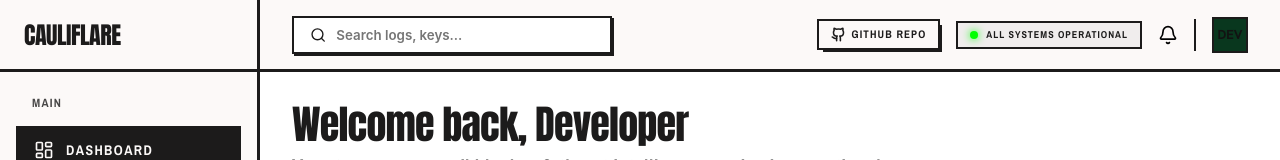
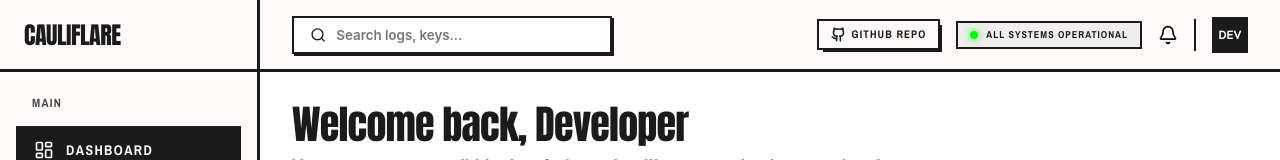
Before and after one commit to techxsarwar/cauliflare, a React (Vite) app in the folder frontend/: page /dashboard in a window 1280 px wide. Shown: the top 160 px of the page. Built offline with nearby package versions, Linux system fonts and the light colour scheme; no server answers.

Commit message:
fix: DEV mode user badge high contrast and publishable key validation

```diff
--- a/frontend/package.json
+++ b/frontend/package.json
@@ -11,6 +11,7 @@
   },
   "dependencies": {
     "@clerk/clerk-react": "^5.61.8",
+    "@clerk/react": "^6.13.1",
     "lucide-react": "^1.16.0",
     "react": "^19.2.6",
     "react-dom": "^19.2.6",
--- a/frontend/src/clerk.jsx
+++ b/frontend/src/clerk.jsx
@@ -1,31 +1,81 @@
 import React from 'react';
-import * as RealClerk from '@clerk/clerk-react';
+import {
+  ClerkProvider as RealClerkProvider,
+  Show as RealShow,
+  SignInButton as RealSignInButton,
+  SignUpButton as RealSignUpButton,
+  UserButton as RealUserButton,
+  useUser as realUseUser,
+  RedirectToSignIn as RealRedirectToSignIn,
+  SignIn as RealSignIn
+} from '@clerk/react';
 
-// Check if a real, valid Clerk publishable key is provided in .env
-const realKey = import.meta.env.VITE_CLERK_PUBLISHABLE_KEY;
-const isValidKey = Boolean(realKey && realKey.startsWith('pk_live_') || (realKey && realKey.startsWith('pk_test_') && realKey.length > 50 && !realKey.includes('Y2F1bGlmbGFyZS1kZXY')));
+const realKey = import.meta.env.VITE_CLERK_PUBLISHABLE_KEY || '';
+const isValidKey = Boolean(
+  realKey &&
+  realKey.length > 20 &&
+  (realKey.startsWith('pk_live_') || realKey.startsWith('pk_test_'))
+);
 
-export const ClerkProvider = ({ children, publishableKey, ...props }) => {
+export const ClerkProvider = ({ children, afterSignOutUrl = '/', ...props }) => {
   if (isValidKey) {
-    return <RealClerk.ClerkProvider publishableKey={publishableKey} {...props}>{children}</RealClerk.ClerkProvider>;
+    return (
+      <RealClerkProvider publishableKey={realKey} afterSignOutUrl={afterSignOutUrl} {...props}>
+        {children}
+      </RealClerkProvider>
+    );
   }
   return <>{children}</>;
 };
 
+export const Show = ({ when, children }) => {
+  if (isValidKey) {
+    return <RealShow when={when}>{children}</RealShow>;
+  }
+  if (when === 'signed-in') return <>{children}</>;
+  return null;
+};
+
 export const SignedIn = ({ children }) => {
-  if (isValidKey) return <RealClerk.SignedIn>{children}</RealClerk.SignedIn>;
+  if (isValidKey) {
+    return <RealShow when="signed-in">{children}</RealShow>;
+  }
   return <>{children}</>;
 };
 
 export const SignedOut = ({ children }) => {
-  if (isValidKey) return <RealClerk.SignedOut>{children}</RealClerk.SignedOut>;
+  if (isValidKey) {
+    return <RealShow when="signed-out">{children}</RealShow>;
+  }
   return null;
 };
 
+export const SignInButton = (props) => {
+  if (isValidKey) return <RealSignInButton {...props} />;
+  return <button {...props}>Sign In</button>;
+};
+
+export const SignUpButton = (props) => {
+  if (isValidKey) return <RealSignUpButton {...props} />;
+  return <button {...props}>Sign Up</button>;
+};
+
 export const UserButton = (props) => {
-  if (isValidKey) return <RealClerk.UserButton {...props} />;
+  if (isValidKey) return <RealUserButton {...props} />;
   return (
-    <div style={{ width: '36px', height: '36px', backgroundColor: 'var(--primary)', color: '#121212', border: '2px solid var(--on-surface)', display: 'flex', alignItems: 'center', justifyContent: 'center', fontWeight: 'bold', fontSize: '13px', cursor: 'pointer' }} title="Developer Mode (Signed In)">
+    <div style={{
+      width: '36px',
+      height: '36px',
+      backgroundColor: 'var(--on-surface)',
+      color: '#ffffff',
+      border: '2px solid var(--on-surface)',
+      display: 'flex',
+      alignItems: 'center',
+      justifyContent: 'center',
+      fontWeight: 'bold',
+      fontSize: '12px',
+      cursor: 'pointer'
+    }} title="Developer Mode (Signed In)">
       DEV
     </div>
   );
@@ -34,21 +84,19 @@ export const UserButton = (props) => {
 export const useUser = () => {
   if (isValidKey) {
     try {
-      return RealClerk.useUser();
-    } catch (e) {
-      // Fallback if context fails
-    }
+      return realUseUser();
+    } catch (e) {}
   }
   return { isLoaded: true, isSignedIn: true, user: { firstName: 'Developer', id: 'dev_123' } };
 };
 
 export const RedirectToSignIn = () => {
-  if (isValidKey) return <RealClerk.RedirectToSignIn />;
+  if (isValidKey) return <RealRedirectToSignIn />;
   return null;
 };
 
 export const SignIn = (props) => {
-  if (isValidKey) return <RealClerk.SignIn {...props} />;
+  if (isValidKey) return <RealSignIn {...props} />;
   return (
     <div style={{ padding: '32px', textAlign: 'center' }}>
       <h3 className="font-bold font-code-md" style={{ marginBottom: '12px' }}>DEVELOPMENT MODE AUTHENTICATION</h3>
--- a/frontend/src/main.jsx
+++ b/frontend/src/main.jsx
@@ -4,11 +4,9 @@ import './index.css'
 import App from './App.jsx'
 import { ClerkProvider } from './clerk'
 
-const PUBLISHABLE_KEY = import.meta.env.VITE_CLERK_PUBLISHABLE_KEY || ''
-
 createRoot(document.getElementById('root')).render(
   <StrictMode>
-    <ClerkProvider publishableKey={PUBLISHABLE_KEY} afterSignOutUrl="/">
+    <ClerkProvider afterSignOutUrl="/">
       <App />
     </ClerkProvider>
   </StrictMode>,
```
Also changed, not shown: 1 other file (tests, documents, lock files or other folders).
